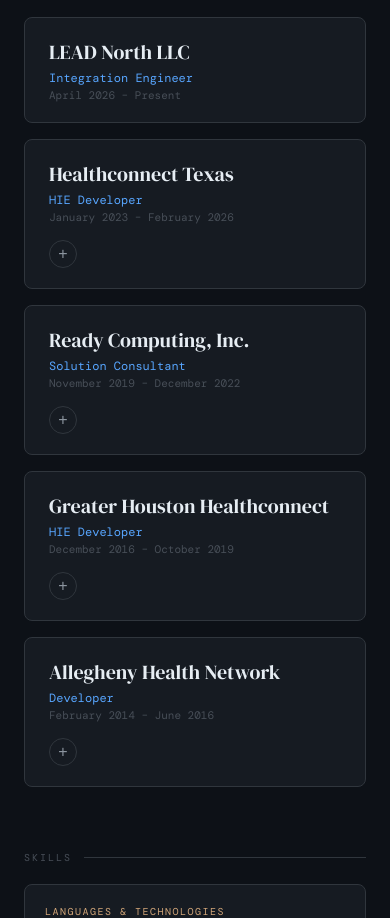
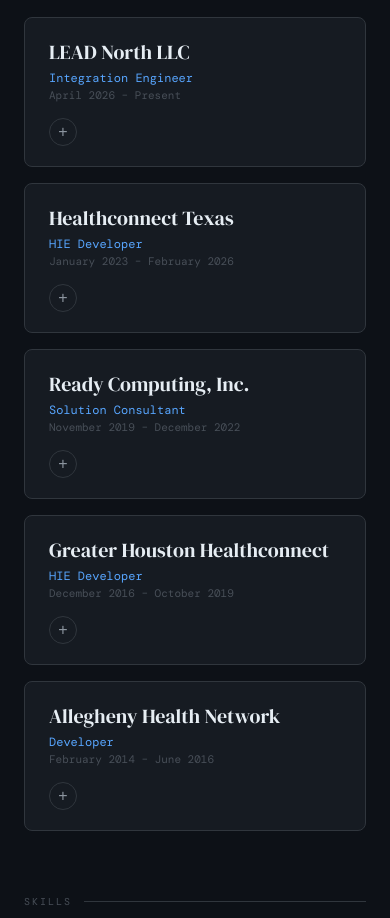
Before and after one commit to Graham-Uricchio/Graham-Uricchio.github.io, a website: page index.html in a window 390 px wide. Shown: the part 902-1820 px from the top of the page. Drawn offline with nearby package versions, Linux system fonts and the light colour scheme; a web font is replaced by a local one.

Commit message:
Update index.html

```diff
--- a/index.html
+++ b/index.html
@@ -539,17 +539,18 @@
           <div class="job-title-text">Integration Engineer</div>
           <div class="job-dates">April 2026 – Present</div>
         </div>
-        <!--<button type="button" class="job-toggle" aria-label="Expand">+</button>-->
+        <button type="button" class="job-toggle" aria-label="Expand">+</button>
       </div>
-      <!--
       <div class="job-body">
         <div class="job-body-inner">
           <ul class="job-bullets">
-            <li> job duties TODO list here </li>
+            <li>Developed custom member check logic and operational workflows to support specialized clinical data ingestion.</li>
+			<li>Designed and implemented custom feeds for ingesting flat files, transforming to SDA, and matching to existing patients in HealthShare.</li>
+			<li>Supported existing HL7, CCDA, and file ingestion feeds to ensure timely delivery and performance standards.</li>
+			<li>Optimized routing logic and network architecture to improve performance standards and reduce strain on system resources.</li>
           </ul>
         </div>
       </div>
-      -->
     </div>
 
     <div class="job-card" onclick="toggleJob(this)">
```
